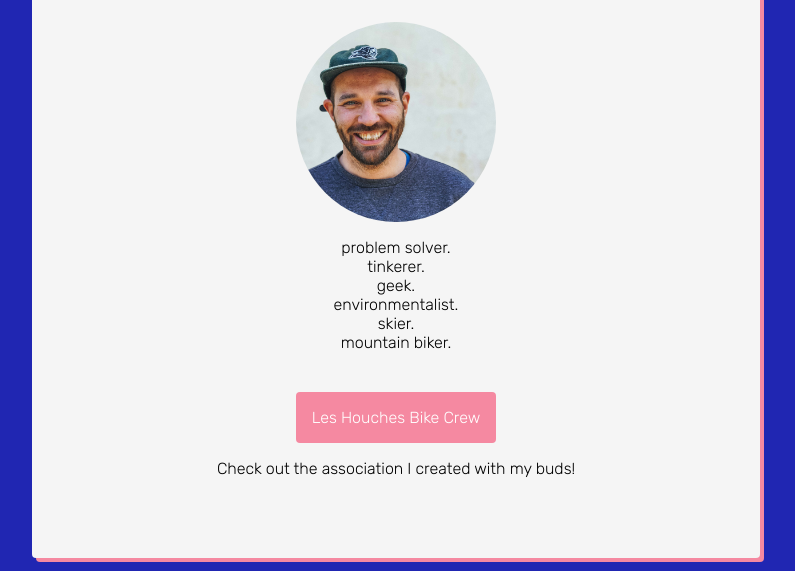
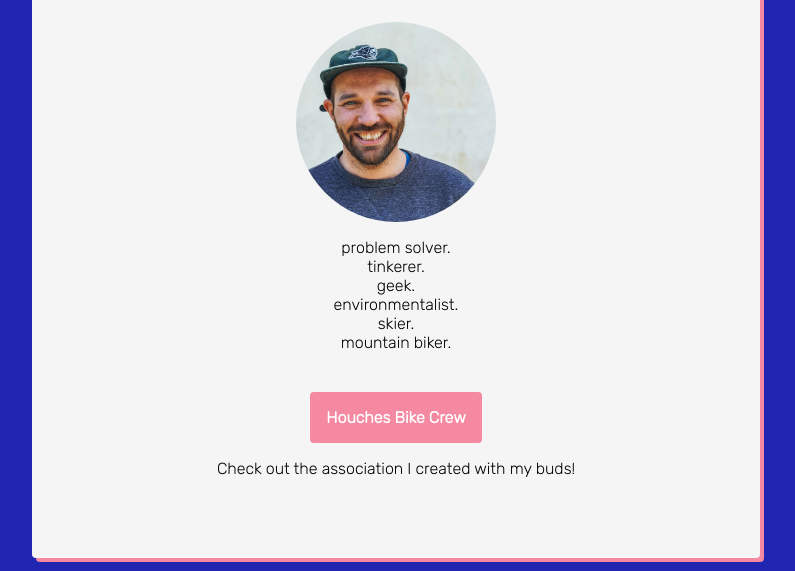
Before and after one commit to sgaignard/profile, a plain HTML site: page index.html in a window 1280 px wide. Shown: the part 219-790 px from the top of the page, without its empty margins (244-1039 px from the left). Drawn offline with Linux system fonts and the light colour scheme; a web font is replaced by a local one.

Commit message:
bold the button

```diff
--- a/index.html
+++ b/index.html
@@ -18,7 +18,7 @@
         <li>skier.</li>
         <li>mountain biker.</li>
       </ul>
-      <a href="https://leshouchesbikecrew.com/" class="pink-button">Les Houches Bike Crew</a>
+      <a href="https://leshouchesbikecrew.com/" class="pink-button"><strong>Houches Bike Crew</strong></a>
       <p>Check out the association I created with my buds!</p>
     </div>
     <div class="card-white">
```
